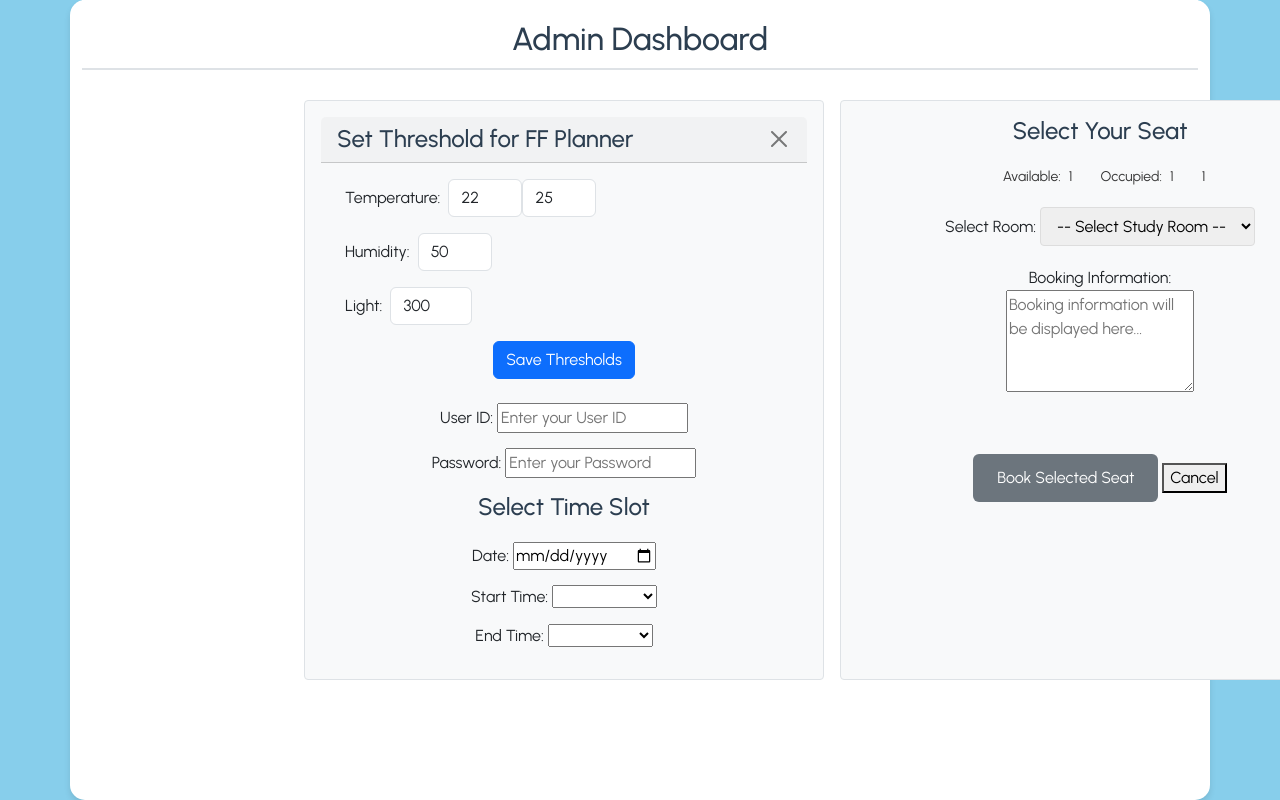
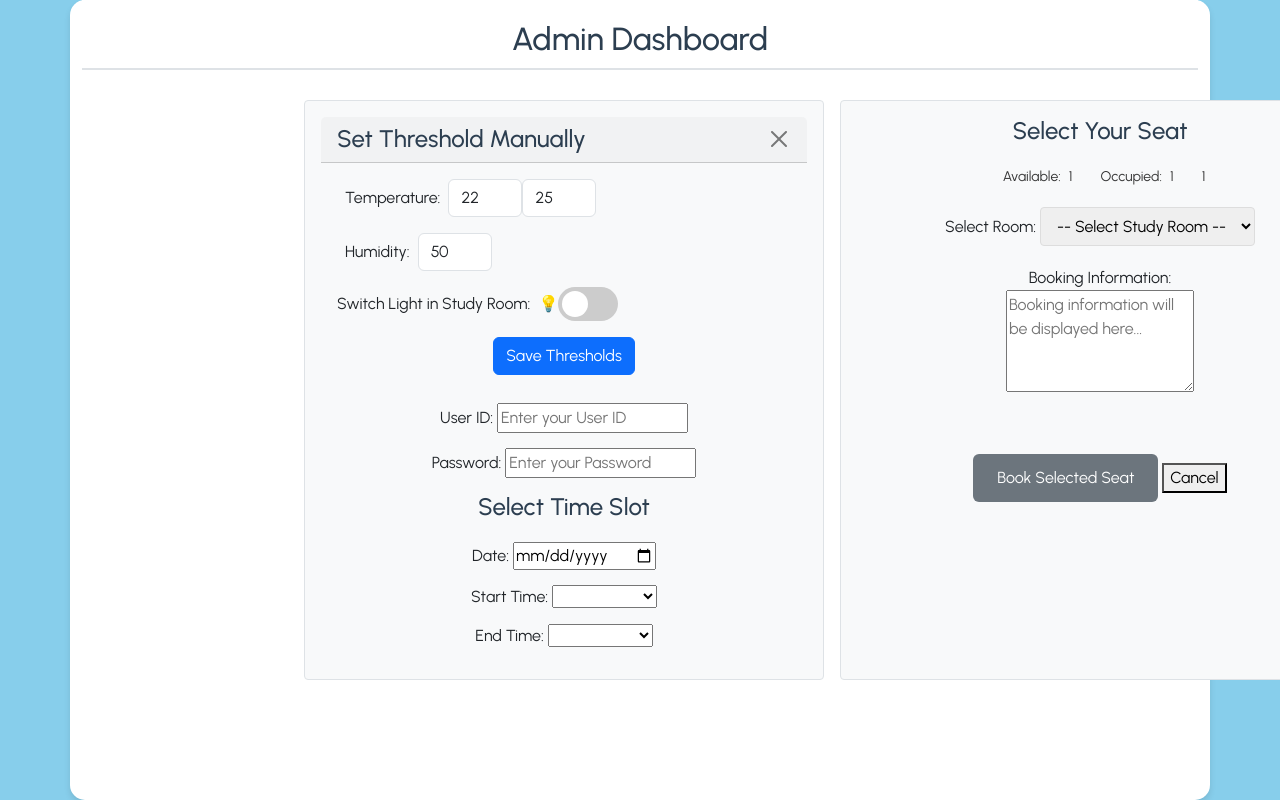
Before and after one commit to codingrella/SmartCities, a Flask app: template template/adminPage.html in a window 1280 px wide; the page is wider, and only the part inside the window is pictured. Run offline with Flask 3, Linux system fonts and the light colour scheme; the template is opened without the code that fills it: most values are stand-ins (such as "Sample title", 1, 10 or a date in 2020); parts of the project's set-up code (start-up, migrations or seed data) failed here and were passed over; some libraries are stand-ins or nearby versions.

Commit message:
Refactor dashboard and admin page: remove unused database queries, update light control UI, and enhance data handling for rooms and seats

```diff
--- a/app.py
+++ b/app.py
@@ -107,37 +107,14 @@ def dashboard():
         cur = conn.cursor()
         cur.execute("select * from public.rooms")
         rooms = cur.fetchall()
-        # cur.execute("select * from public.blinds")
-        # result_blinds = cur.fetchall()
-        # cur.execute("select * from public.door")
-        # result_door = cur.fetchall()
-        cur.execute("select * from public.humidity")
-        humidity = cur.fetchall()
-        cur.execute("select * from public.lighting")
-        lighting = cur.fetchall()
-        # cur.execute("select * from public.sunlight")
-        # result_sunlight = cur.fetchall()
-        cur.execute("select * from public.temperature")
-        temperature = cur.fetchall()
-        cur.execute("select * from public.volumelevel")
-        volume_level = cur.fetchall()
         cur.execute("select * from public.seats")
-        seat_occupied = cur.fetchall()
+        seats = cur.fetchall()
 
         conn.close()
 
         return render_template('dashboard.html',
                                rooms=rooms,
-                               seat_occupied=seat_occupied,
-                            #    aircon=aircon,
-                            #    blinds=blinds,
-                            #    door=door,
-                               humidity=humidity,
-                            #    lamps=lamps,
-                            #    sunlight=sunlight,
-                               temperature=temperature,
-                               volume_level=volume_level,
-                               lighting=lighting,
+                               seats=seats,
                                db_error=False)
     except Exception as e:
         if conn:
--- a/static/Styles/adminPage_style.css
+++ b/static/Styles/adminPage_style.css
@@ -86,6 +86,68 @@ h3 {
     color: #6c757d;
     text-align: start;
 } */
+
+.switch {
+  position: relative;
+  display: inline-block;
+  width: 60px;
+  height: 34px;
+}
+
+/* Hide default HTML checkbox */
+.switch input {
+  opacity: 0;
+  width: 0;
+  height: 0;
+}
+
+/* The slider */
+.slider {
+  position: absolute;
+  cursor: pointer;
+  top: 0;
+  left: 0;
+  right: 0;
+  bottom: 0;
+  background-color: #ccc;
+  -webkit-transition: .4s;
+  transition: .4s;
+}
+
+.slider:before {
+  position: absolute;
+  content: "";
+  height: 26px;
+  width: 26px;
+  left: 4px;
+  bottom: 4px;
+  background-color: white;
+  -webkit-transition: .4s;
+  transition: .4s;
+}
+
+input:checked + .slider {
+  background-color: #007bff;
+}
+
+input:focus + .slider {
+  box-shadow: 0 0 1px #007bff;
+}
+
+input:checked + .slider:before {
+  -webkit-transform: translateX(26px);
+  -ms-transform: translateX(26px);
+  transform: translateX(26px);
+}
+
+/* Rounded sliders */
+.slider.round {
+  border-radius: 34px;
+}
+
+.slider.round:before {
+  border-radius: 50%;
+}
 
 .seat-legend {
     display: flex;
--- a/template/adminPage.html
+++ b/template/adminPage.html
@@ -19,7 +19,7 @@
             <!-- Booking form with User ID and Password-->
              <div class="card">
                 <div class="card-header d-flex justify-content-between align-items-center">
-                        <h3 class="mb-0">Set Threshold for FF Planner</h3>
+                        <h3 class="mb-0">Set Threshold Manually</h3>
                         <button type="button" class="btn-close" aria-label="Close" onclick="toggleThresholdCard()"></button>
                     </div>
                     <div class="threshold-section card-body" id="thresholdCardBody">
@@ -35,9 +35,14 @@
                             <input type="number" id="humidityThreshold" name="humidityThreshold" class="form-control w-auto" value="50" min="30" max="70">
                         </div>
                         <div class="form-group d-flex align-items-center mb-3">
-                            <span class="me-2"><i class="bi bi-lightbulb"></i></span>
-                            <label for="lightThreshold" class="me-2 mb-0">Light:</label>
-                            <input type="number" id="lightThreshold" name="lightThreshold" class="form-control w-auto" value="300" min="100" max="500">
+                            <div class="toggle-switch d-flex align-items-center">
+                                <label for="lightSwitch" class="me-2 mb-0">Switch Light in Study Room:</label>
+                                <div class="switch-icon" id="lightSwitchIcon">💡</div>
+                                <label class="switch">
+                                    <input type="checkbox" id="lightSwitch" name="lightSwitch" onclick="toggleLightControl()">
+                                    <span class="slider round"></span>
+                                </label>
+                            </div>
                         </div>
                         <button type="button" class="btn btn-primary" id="saveThresholdsButton">Save Thresholds</button>
                     </div>
@@ -188,17 +193,17 @@
                                     lightThreshold
                                 });
                                 mqttClient.publish('library/SR_1/Sensor_Threshold/Threshold_Temperature_Low',
-                                    `{'Device': 'Temperature_Sensor', 'Threshold_Value': '${lowTemperatureThreshold}'}`,
+                                    `{'Device': 'Temperature_Threshold_Low', 'Value': '${lowTemperatureThreshold}'}`,
                                     { qos: 1, retain: true });
                                 mqttClient.publish('library/SR_1/Sensor_Threshold/Threshold_Temperature_High',
-                                    `{'Device': 'Temperature_Sensor', 'Threshold_Value': '${highTemperatureThreshold}'}`,
+                                    `{'Device': 'Temperature_Threshold_High', 'Value': '${highTemperatureThreshold}'}`,
                                     { qos: 1, retain: true });
                                 mqttClient.publish('library/SR_1/Sensor_Threshold/Threshold_Humidity',
-                                    `{'Device': 'Humidity_Sensor', 'Threshold_Value': '${humidityThreshold}'}`,
+                                    `{'Device': 'Humidity_Threshold', 'Value': '${humidityThreshold}'}`,
                                     { qos: 1, retain: true });
-                                mqttClient.publish('library/SR_1/Sensor_Threshold/Threshold_Light',
-                                    `{'Device': 'Light_Sensor', 'Threshold_Value': '${lightThreshold}'}`,
-                                    { qos: 1, retain: true });
+                                // mqttClient.publish('library/SR_1/Sensor_Threshold/Threshold_Light',
+                                //     `{'Device': 'Light_Threshold', 'Value': '${lightThreshold}'}`,
+                                //     { qos: 1, retain: true });
                             });
 
                         } else if (err.message === 'Invalid topic') {
@@ -233,6 +238,15 @@
         timeSlotsData = [];
     }
 
+    function toggleLightControl() {
+        const lightSwitch = document.getElementById('lightSwitch');
+        const lightSwitchIcon = document.getElementById('lightSwitchIcon');
+        if (lightSwitch.checked)
+            lightSwitchIcon.textContent = '💡'; // Light on icon
+        else
+            lightSwitchIcon.textContent = '🌑'; // Light off icon
+        mqttClient.publish('library/SR_1/Plugwise/Light', `${lightSwitch.checked ? 'on' : 'off'}`, { qos: 1, retain: true });
+    }
 
     function loadSeatsForRoom() {
         const roomSelect = document.getElementById('rooms');
```
Also changed, not shown: template/dashboard.html (+8 -7 lines), 1 other file.
